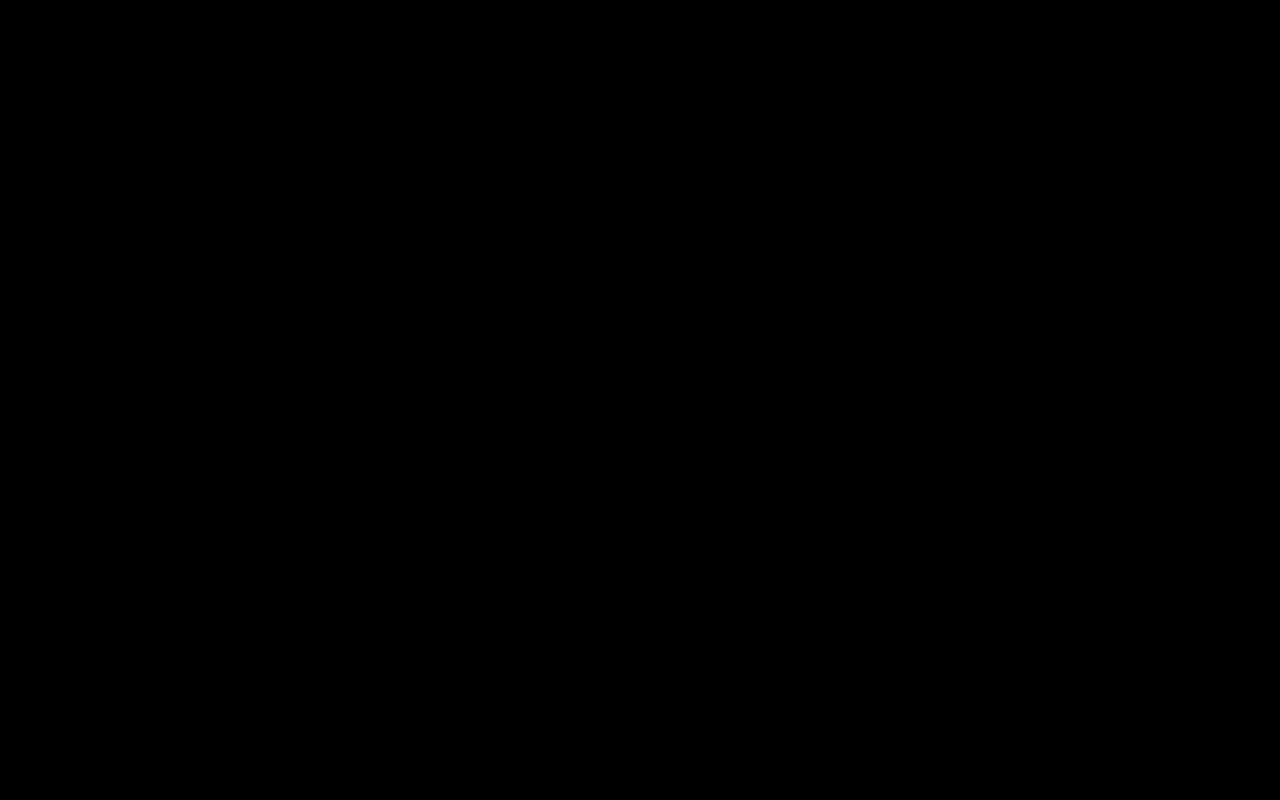
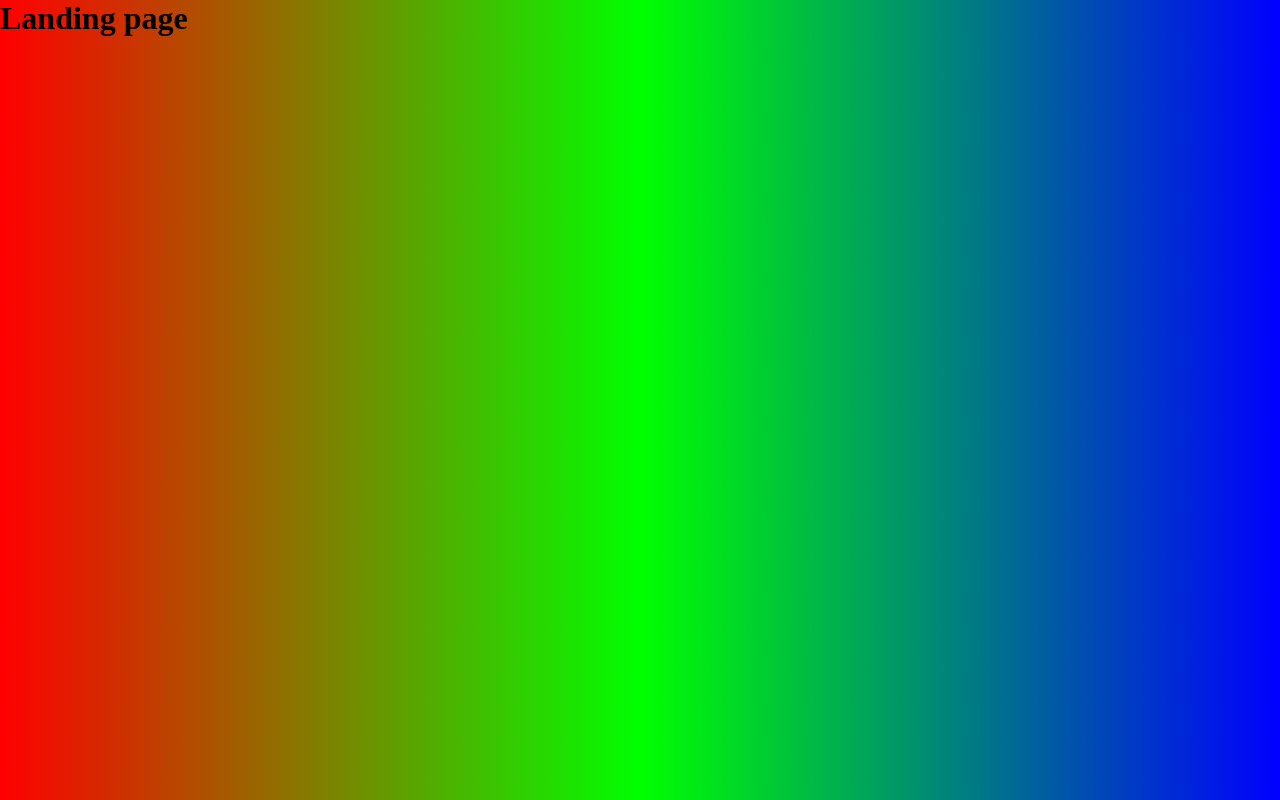
Before and after one commit to DarioN370/landing-pageofc, a plain HTML site: page index.html in a window 1280 px wide. Drawn offline with Linux system fonts and the light colour scheme.

Commit message:
test gradient 001

```diff
--- a/assets/css/style.css
+++ b/assets/css/style.css
@@ -4,5 +4,9 @@
 }
 
 body{
-    background-color: #000;
+    background: linear-gradient(to right,
+    #ff0000 0%,
+    #00ff00 50%,
+    #0000ff 100%
+    );
 }
--- a/index.html
+++ b/index.html
@@ -8,6 +8,7 @@
     <link rel="icon" href="assets/imagens/favicon-16x16.png" type="image/x-icon">
 </head>
 <body>
+    <h1>Landing page</h1>
 
 </body>
 </html>
```
